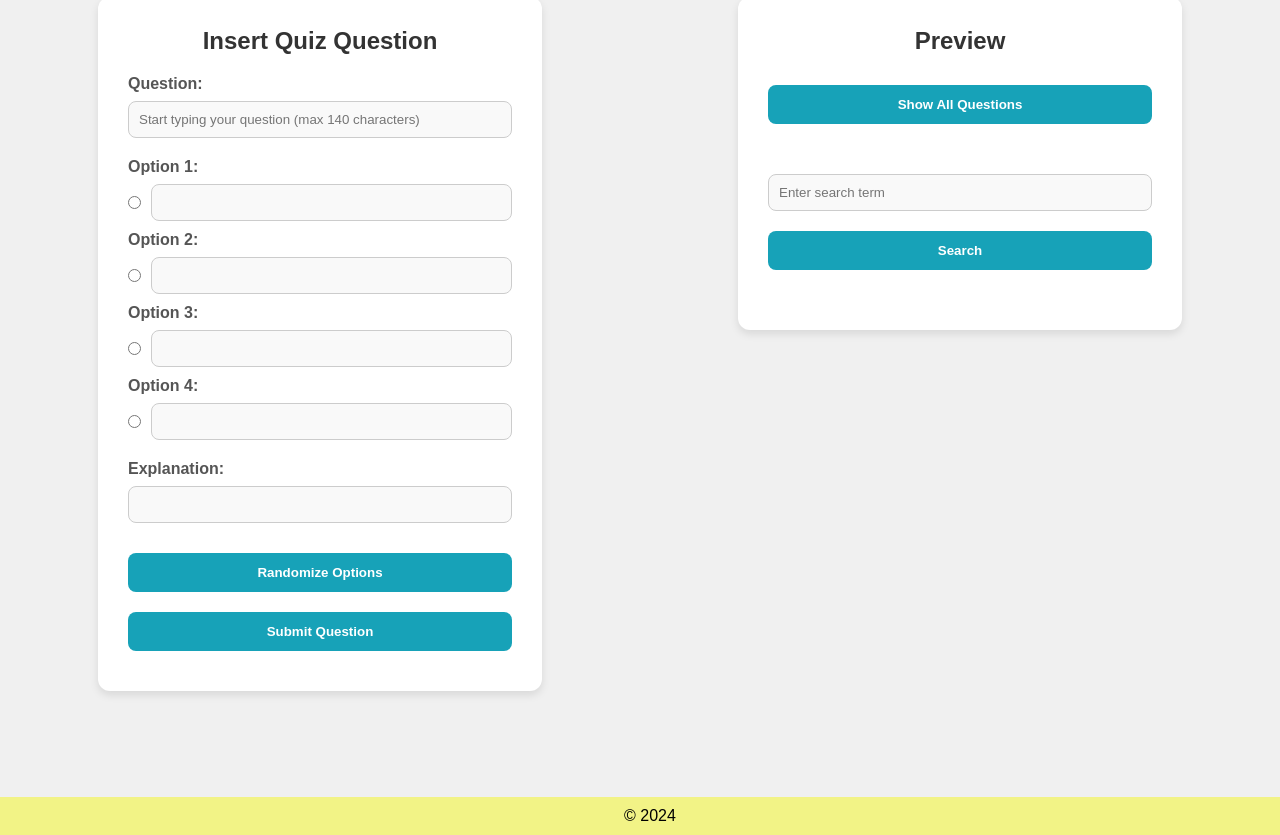
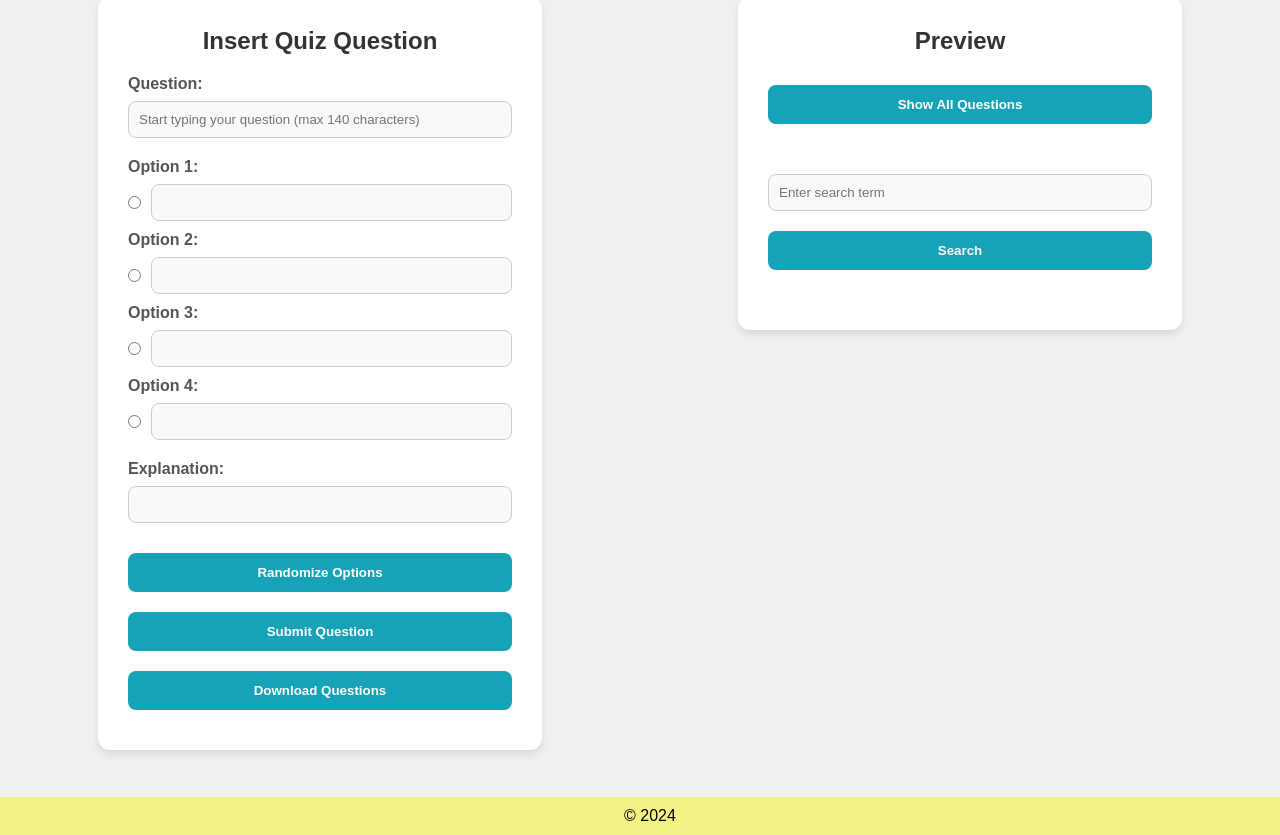
Before and after one commit to MoeinHeydari90/quiz-app, a plain HTML site: page index.html in a window 1280 px wide. Shown: the part 167-1002 px from the top of the page. Drawn offline with Linux system fonts and the light colour scheme.

Commit message:
050624: Function to download the quiz questions as a JSON file added

```diff
--- a/index.html
+++ b/index.html
@@ -125,6 +125,14 @@
                         <button type="submit" class="submit-btn">
                             Submit Question
                         </button>
+                        <button
+                            type="button"
+                            id="download-btn"
+                            class="download-btn"
+                            onclick="downloadQuestions()"
+                        >
+                            Download Questions
+                        </button>
                     </form>
                 </div>
             </section>
--- a/scripts/script.js
+++ b/scripts/script.js
@@ -56,6 +56,18 @@ function createQuestionObject(event) {
 
     console.log(quizQuestions);
     alert("Quiz question submitted successfully!");
+}
+
+// Function to download the quiz questions as a JSON file
+function downloadQuestions() {
+    const jsonData = JSON.stringify(quizQuestions, null, 2); // Convert to JSON string with indentation
+    const blob = new Blob([jsonData], { type: "application/json" }); // Create a Blob object
+    const url = URL.createObjectURL(blob); // Create a URL for the Blob
+    const a = document.createElement("a"); // Create a temporary anchor element
+    a.href = url; // Set the href of the anchor to the Blob URL
+    a.download = "quiz_questions.json"; // Set the desired file name
+    a.click(); // Click the anchor to trigger the download
+    URL.revokeObjectURL(url); // Release the Blob URL
 }
 
 // Collect all text input elements within the option containers
--- a/styles/styles.css
+++ b/styles/styles.css
@@ -181,7 +181,8 @@ body.dark-mode ::placeholder {
 .randomize-btn,
 .reveal-btn,
 .show-questions-btn,
-.search-btn {
+.search-btn,
+.download-btn {
     width: 100%;
     padding: 12px;
     margin: 10px 0;
@@ -198,7 +199,8 @@ body.dark-mode ::placeholder {
 .randomize-btn:hover,
 .reveal-btn,
 .show-questions-btn:hover,
-.search-btn:hover {
+.search-btn:hover,
+.download-btn:hover {
     background-color: #138496;
 }
 
```
